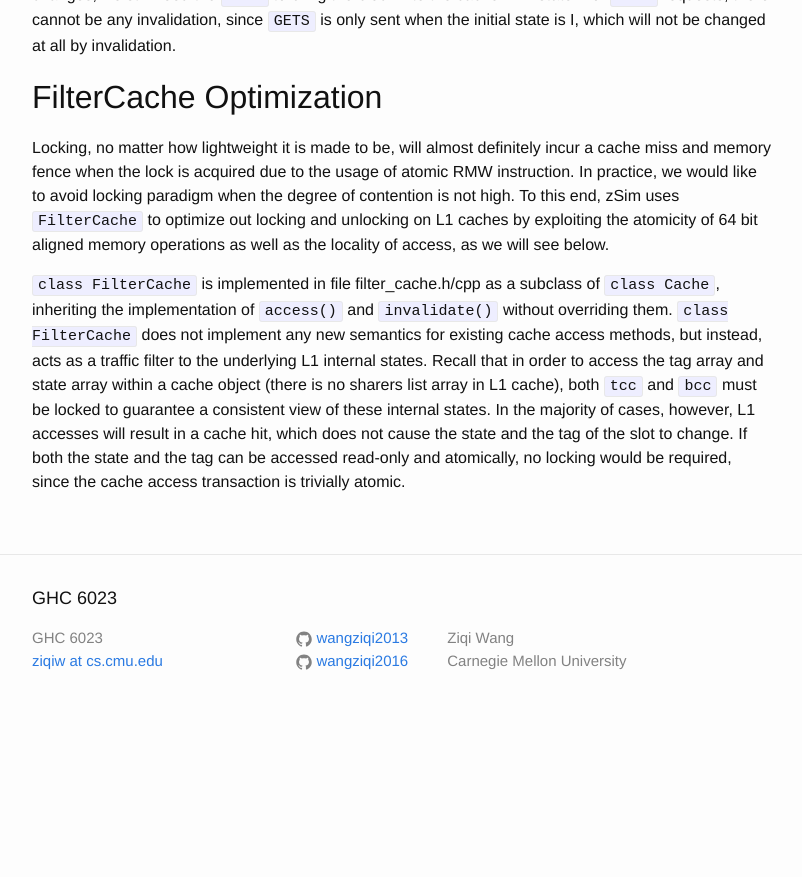
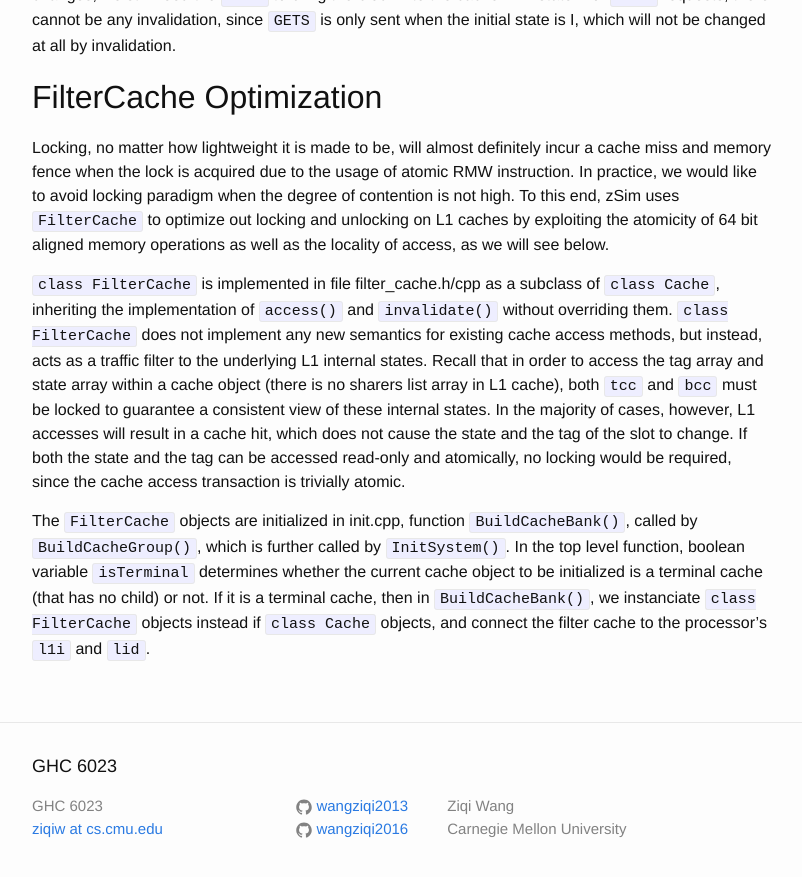
Before and after one commit to wangziqi2013/wangziqi2013.github.io, a Jekyll site: the page built from _posts/2020-01-09-understand-zsim-cache-cc.markdown, in a window 1280 px wide and 900 px high, scrolled down 7591 px. Shown: the top 877 px of the window, without its empty margins (238-1040 px from the left). Built offline with Jekyll 4.4.1, drawn with Linux system fonts in a browser that asks for light colours; before the commit the page ends 8323 px from its top, so only the background shows below that.

Commit message:
Adding init

```diff
--- a/_posts/2020-01-09-understand-zsim-cache-cc.markdown
+++ b/_posts/2020-01-09-understand-zsim-cache-cc.markdown
@@ -300,3 +300,9 @@ in order to access the tag array and state array within a cache object (there is
 L1 accesses will result in a cache hit, which does not cause the state and the tag of the slot to change. If both the state
 and the tag can be accessed read-only and atomically, no locking would be required, since the cache access transaction is
 trivially atomic.
+
+The `FilterCache` objects are initialized in init.cpp, function `BuildCacheBank()`, called by `BuildCacheGroup()`, which
+is further called by `InitSystem()`. In the top level function, boolean variable `isTerminal` determines whether the
+current cache object to be initialized is a terminal cache (that has no child) or not. If it is a terminal cache, then
+in `BuildCacheBank()`, we instanciate `class FilterCache` objects instead if `class Cache` objects, and connect the
+filter cache to the processor's `l1i` and `lid`.
```
